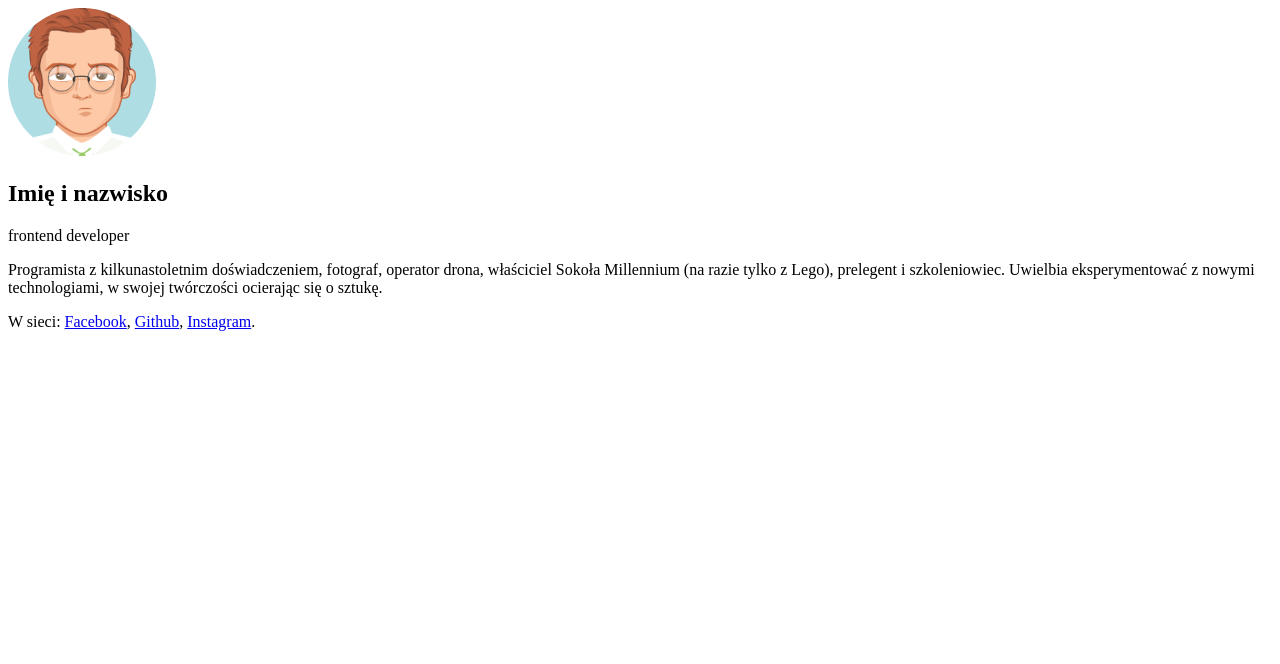
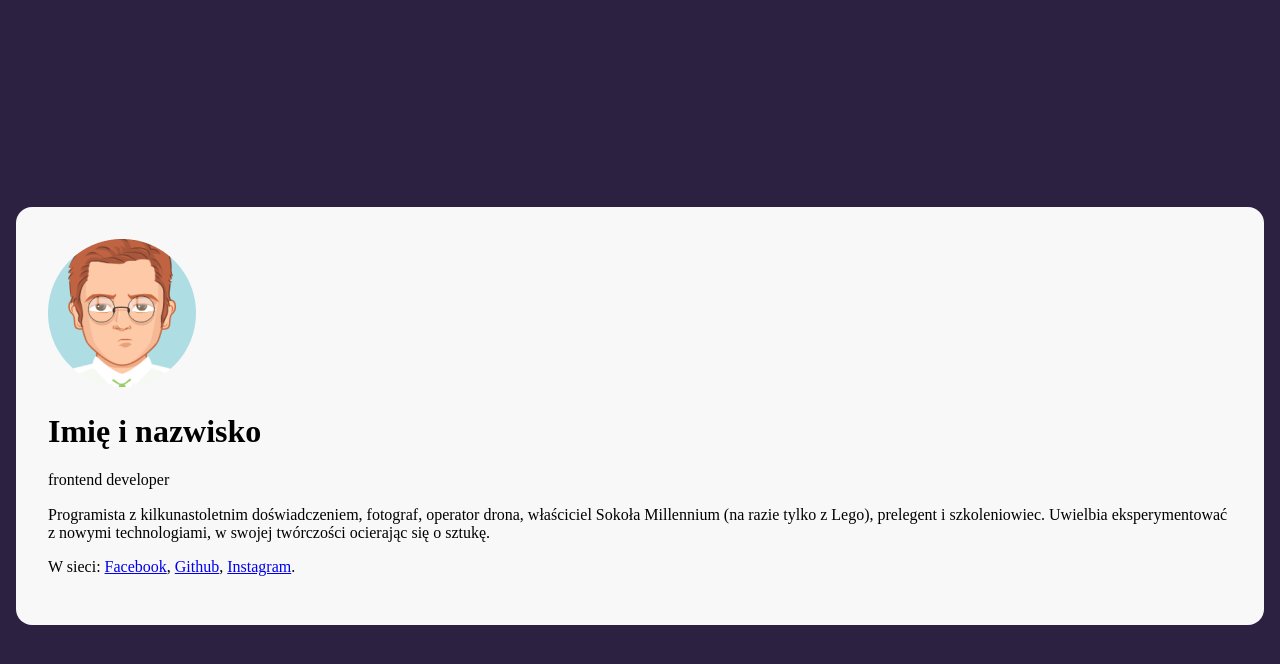
Before and after one commit to kacper-grudzinski/business-card-2023, a plain HTML site: page index.html in a window 1280 px wide. Drawn offline with Linux system fonts and the light colour scheme.

Commit message:
basic styles for background & card

```diff
--- a/index.html
+++ b/index.html
@@ -4,11 +4,11 @@
     <meta charset="UTF-8" />
     <meta name="viewport" content="width=device-width, initial-scale=1.0" />
     <title>Wizytówka</title>
-    <link href="/normalize.css" type="text/css" rel="styleshee" />
-    <link href="/style.css" type="text/css" rel="styleshee" />
+    <link href="/normalize.css" type="text/css" rel="stylesheet" />
+    <link href="/style.css" type="text/css" rel="stylesheet" />
   </head>
   <body>
-    <main>
+    <main class="card">
       <article>
         <img src="/avatar.png" alt="Avatar użytkownika" />
         <header>
--- a/style.css
+++ b/style.css
@@ -0,0 +1,14 @@
+body{
+    background: #2C2141;
+    min-height: 100vh;
+    display: flex;
+    justify-content: center;
+    align-items: center;
+    padding: 16px;
+}
+
+.card {
+    background: #F8F8F8;
+    border-radius: 16px;
+    padding: 32px;
+}
```
